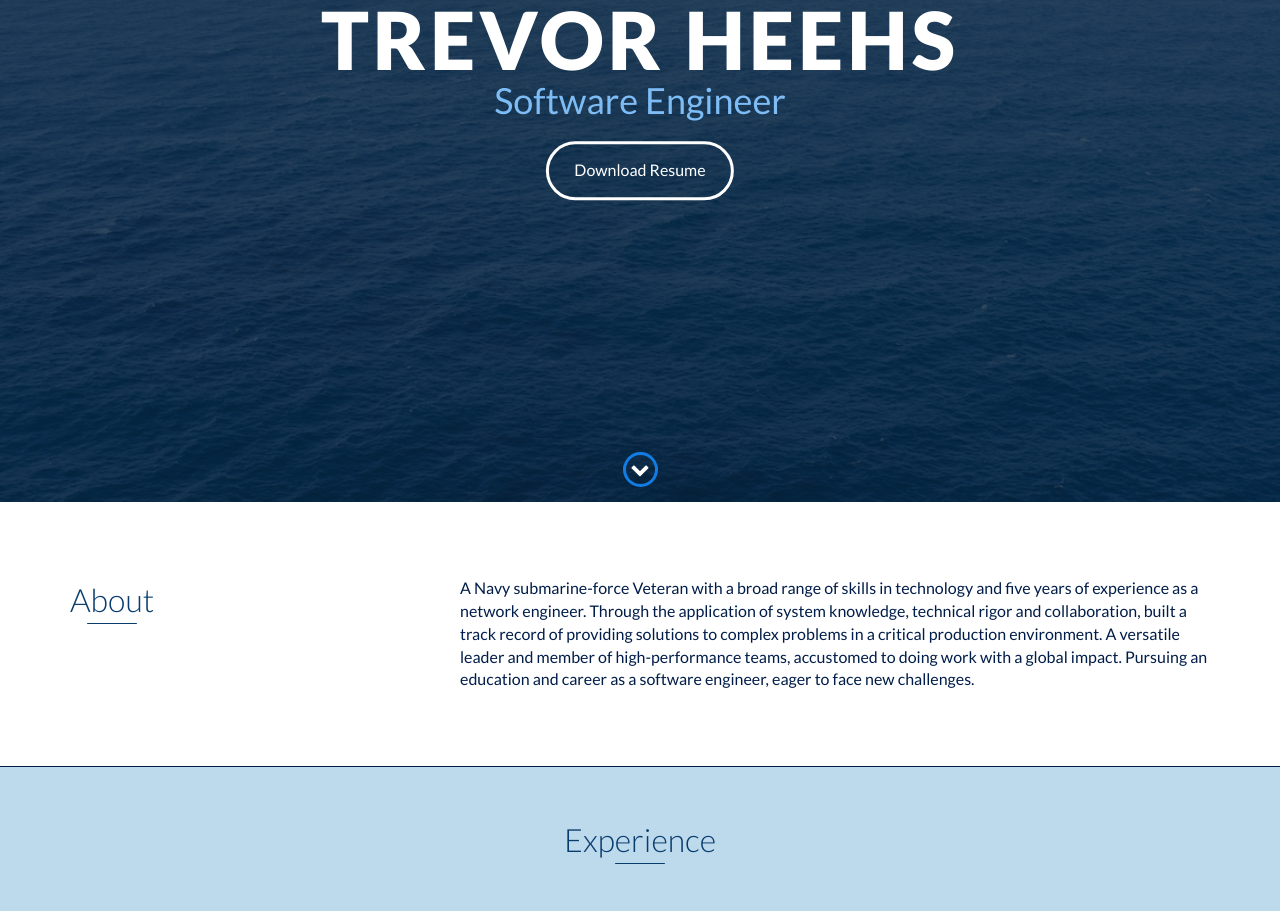
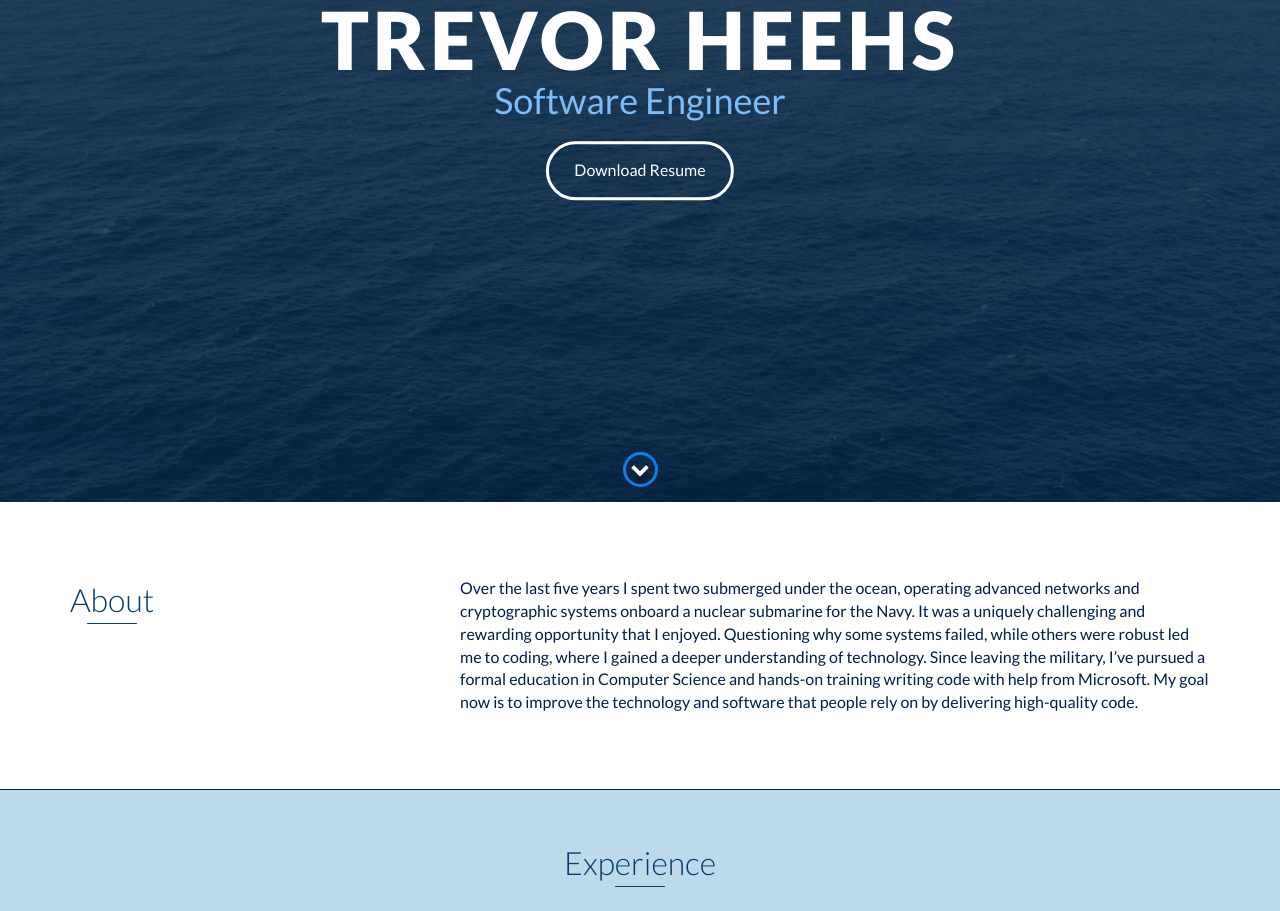
Before and after one commit to hDoubleE/hDoubleE.github.io, a website: page index.html in a window 1280 px wide. Shown: the part 298-1209 px from the top of the page. Drawn offline with nearby package versions, Linux system fonts and the light colour scheme.

Commit message:
changed about

```diff
--- a/index.html
+++ b/index.html
@@ -75,12 +75,13 @@
                 </div>
                 <div class="col-md-8">
                     <p>
-                        A Navy submarine-force Veteran with a broad range of skills in technology and five years of
-                        experience as a network engineer. Through the application of system knowledge, technical rigor
-                        and collaboration, built a track record of providing solutions to complex
-                        problems in a critical production environment. A versatile leader and member of
-                        high-performance teams, accustomed to doing work with a global impact. Pursuing an
-                        education and career as a software engineer, eager to face new challenges.
+                        Over the last five years I spent two submerged under the ocean, operating advanced networks
+                        and cryptographic systems onboard a nuclear submarine for the Navy. It was a uniquely
+                        challenging and rewarding opportunity that I enjoyed. Questioning why some
+                        systems failed, while others were robust led me to coding, where I gained a deeper
+                        understanding of technology. Since leaving the military, I’ve pursued a formal education in
+                        Computer Science and hands-on training writing code with help from Microsoft. My goal now is to
+                        improve the technology and software that people rely on by delivering high-quality code.
                     </p>
                 </div>
             </div>
@@ -107,7 +108,8 @@
                 <h4>Communications Supervisor | Network Engineer</h4>
                 <p>
                     Managed a team in the operation of a secure communications facility and data center
-                    onboard a nuclear submarine during eight deployments and in support of missions vital to national security.
+                    onboard a nuclear submarine during eight deployments and in support of missions vital to national
+                    security.
                     Consistently recognized and awarded for outstanding performance by three Commanding Officers.
                 </p>
             </div>
@@ -262,10 +264,11 @@
                 <div class="col-sm-5 social">
                     <ul>
                         <li>
-                            <a href="https://github.com/hDoubleE" target="_blank"><i class="fa fa-github fa-3x" aria-hidden="true"></i></a>
+                            <a href="https://github.com/hDoubleE" target="_blank"><i class="fa fa-github fa-3x"
+                                    aria-hidden="true"></i></a>
                         </li>
                         <a href="https://linkedin.com/in/trevor-h" target="_blank"><i class="fa fa-linkedin fa-3x"
-                            aria-hidden="true"></i></a>
+                                aria-hidden="true"></i></a>
                         </li>
                     </ul>
                 </div>
```
Also changed, not shown: C#2.jpg (deleted), 1 other file.
